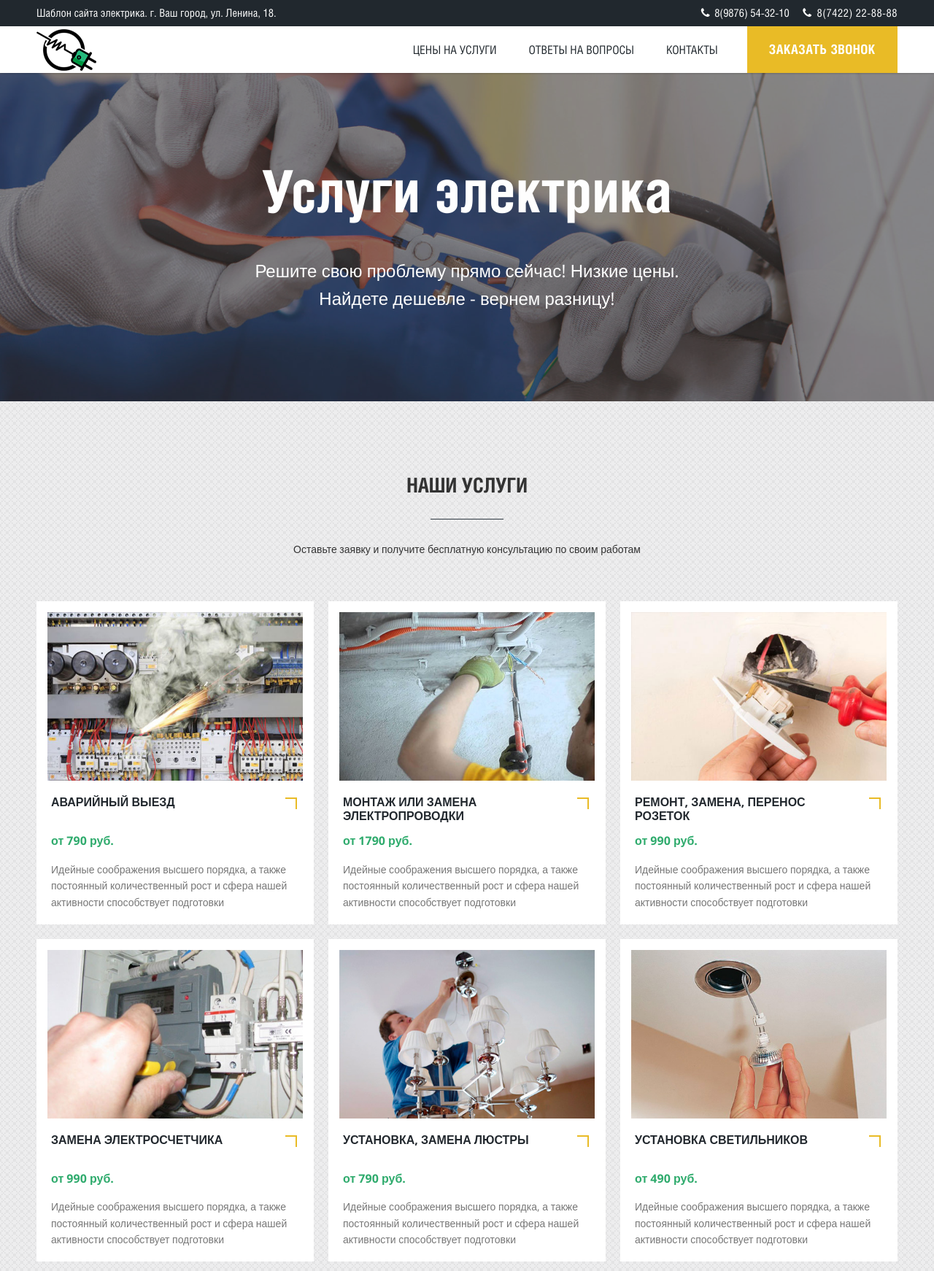
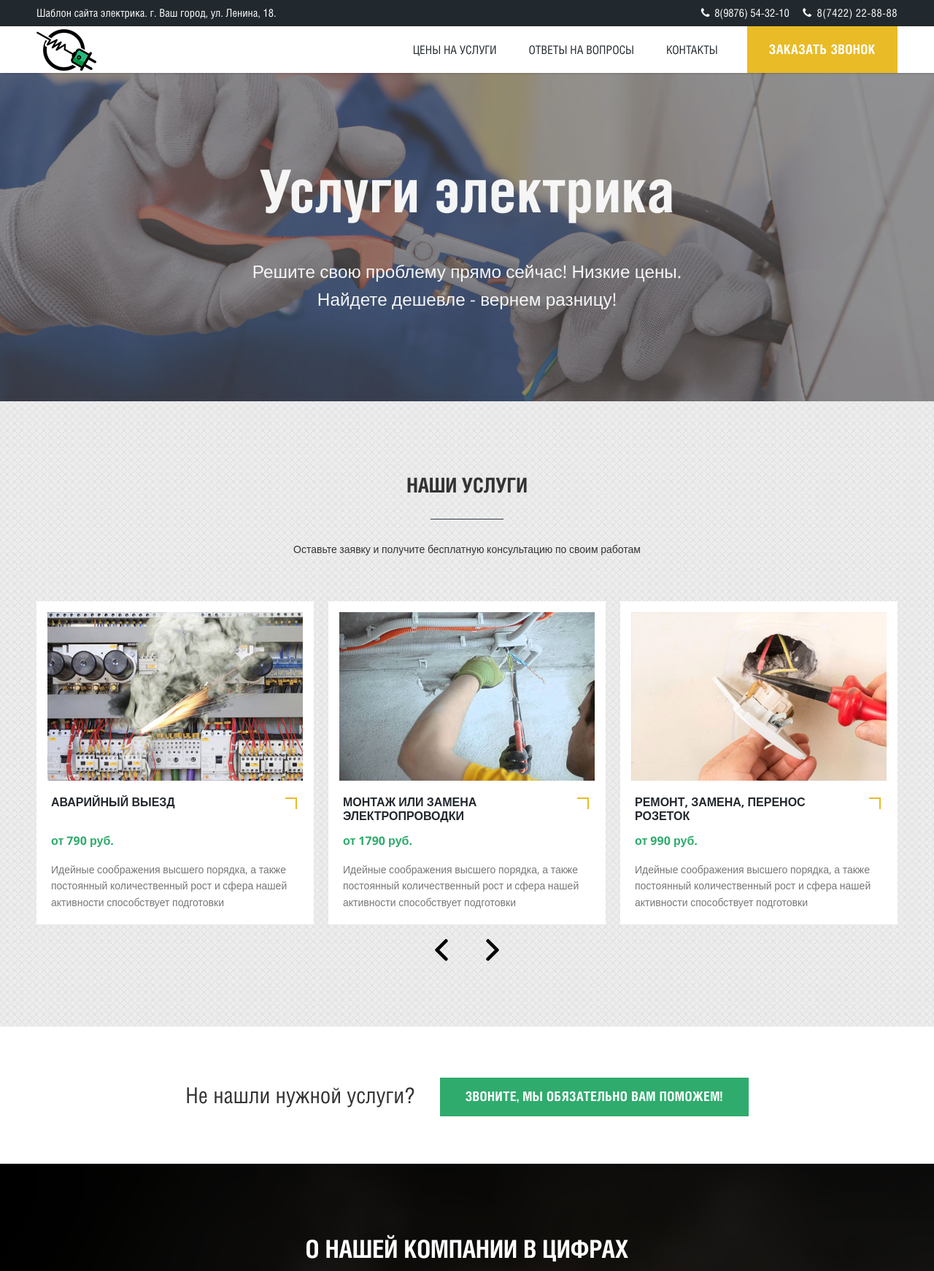
Before and after one commit to pavel-vasilyev-idf/JS-diplom, a website built with webpack: page index.html in a window 1280 px wide. Shown: the top 1742 px of the page at 73% size. Built offline with nearby package versions, Linux system fonts and the light colour scheme; files whose address does not match are found by name.

Commit message:
feat: create carousel

```diff
--- a/css/style.css
+++ b/css/style.css
@@ -1269,6 +1269,25 @@ video#video_background {
 	font-weight: bold;
 	color: #2fab6d;
 }
+/* .services-elements {
+	height: 100%;
+} */
+.services-carousel {
+	/* position: relative; */
+	display: flex;
+	flex-wrap: nowrap;
+	overflow: hidden;
+	max-height: 500px;
+	/* overflow-x: auto;
+    overflow-y: hidden; */
+	width: inherit;
+}
+
+.services-carousel .col-sm-6.col-md-4 {
+	/* position: absolute; */
+	transition: margin-left 250ms;
+	min-width: 33.333333%;
+}
 
 .up {
 	display: none;
--- a/src/index.js
+++ b/src/index.js
@@ -6,6 +6,7 @@ import accordeonBlock from './modules/accordeonBlock';
 import scrollUp from './modules/scrollUp';
 import validateInputs from './modules/validateInputs';
 import sendForm from './modules/sendForm';
+import carousel from './modules/carousel';
 
 modalCallback();
 heroSlider();
@@ -14,3 +15,4 @@ accordeonBlock();
 scrollUp();
 validateInputs();
 sendForm();
+carousel();
--- /dev/null
+++ b/src/modules/carousel.js
@@ -0,0 +1,36 @@
+const carousel = () => {
+
+    const sliderWrapper = document.querySelector('.services-carousel');
+    const slides = document.querySelectorAll('.services-elements .col-sm-6.col-md-4 .element.relative')
+    const arrowLeft = document.querySelector('.arrow-left');
+    const arrowRight = document.querySelector('.arrow-right');
+
+
+    /* конфигурация */
+    let width = 150; // ширина картинки
+    let count = 3; // видимое количество изображений
+
+    let position = 0; // положение ленты прокрутки
+
+    arrowLeft.addEventListener('click', () => {
+      // сдвиг влево
+      position += (width * count);
+      // последнее передвижение влево может быть не на 3, а на 2 или 1 элемент
+      position = Math.min(position, 0)
+      console.log('position: ', position);
+      sliderWrapper.style.marginLeft = position + 'px';
+    })
+
+    arrowRight.addEventListener('click', () => {
+      // сдвиг вправо
+      position -= width * count;
+      // последнее передвижение вправо может быть не на 3, а на 2 или 1 элемент
+      position = Math.max(position, -width * (slides.length - count));
+      sliderWrapper.style.marginLeft = position + 'px';
+    })
+
+
+}
+
+
+export default carousel;
```
Also changed, not shown: dist/dev-bundle.js.
